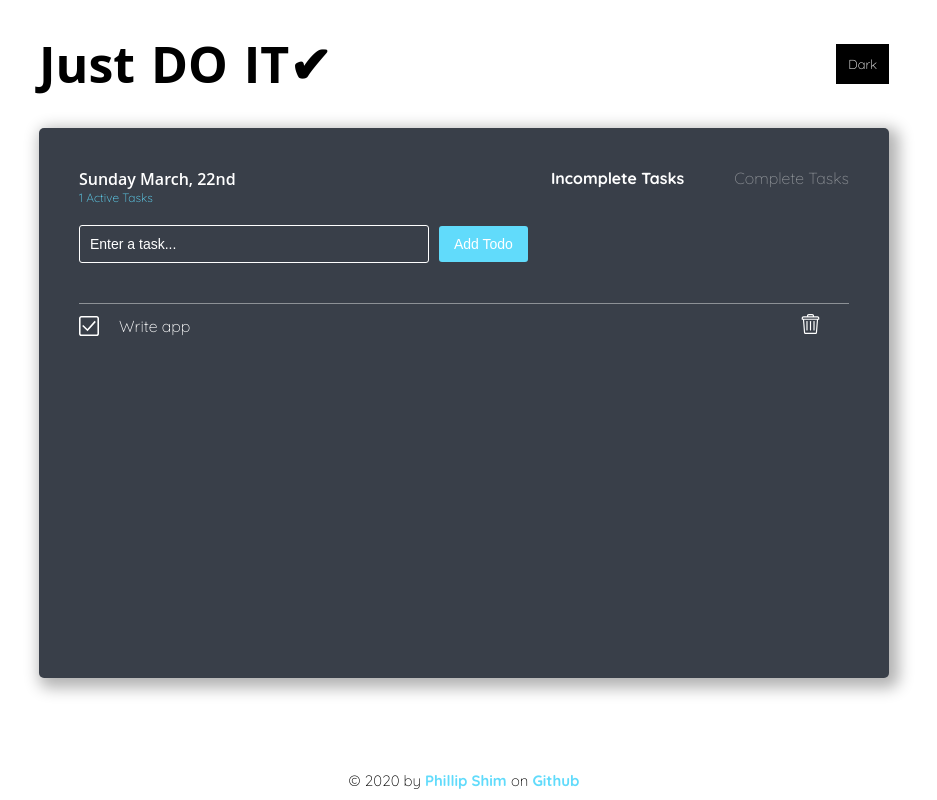
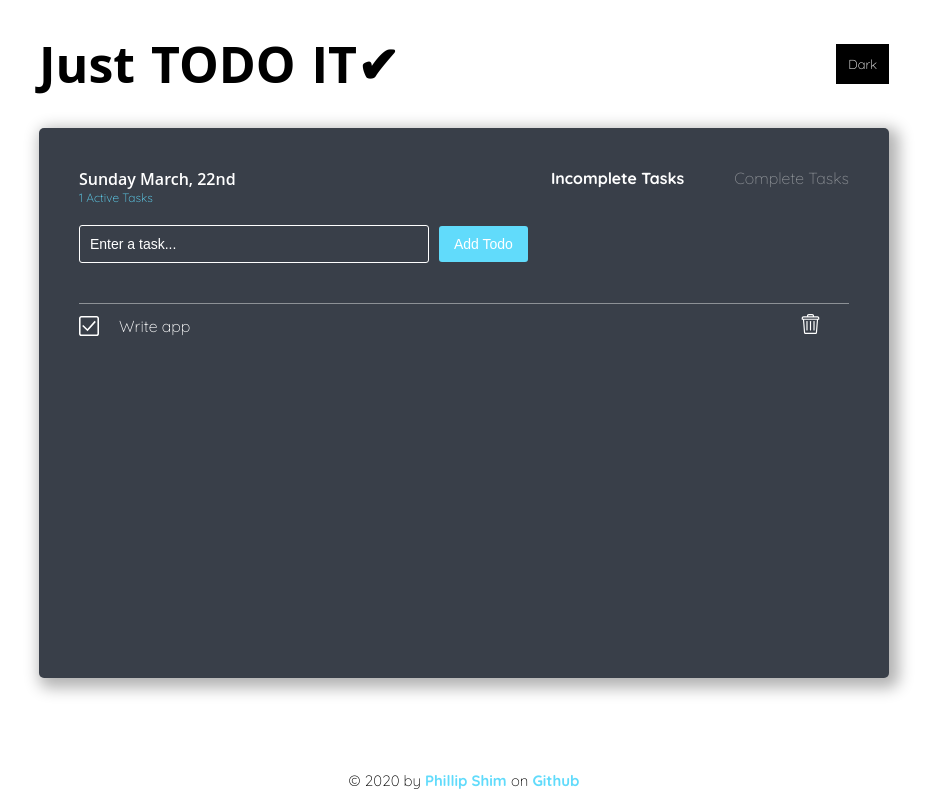
Before and after one commit to shimphillip/just-todo-it, a React (Create React App) app: page / in a window 1280 px wide. Shown: the whole page, without its empty margins (176-1113 px from the left). Built offline with nearby package versions, Linux system fonts and the light colour scheme.

Commit message:
update package.json

```diff
--- a/package.json
+++ b/package.json
@@ -1,7 +1,8 @@
 {
-  "name": "just-do-it",
-  "version": "0.1.0",
+  "name": "just-todo-it",
+  "version": "1.0.0",
   "private": true,
+  "author": "Phillip Shim",
   "dependencies": {
     "@testing-library/jest-dom": "^4.2.4",
     "@testing-library/react": "^10.0.1",
--- a/public/index.html
+++ b/public/index.html
@@ -4,40 +4,11 @@
     <meta charset="utf-8" />
     <link rel="icon" href="%PUBLIC_URL%/favicon.ico" />
     <meta name="viewport" content="width=device-width, initial-scale=1" />
-    <meta name="theme-color" content="#000000" />
-    <meta
-      name="description"
-      content="Web site created using create-react-app"
-    />
-    <link rel="apple-touch-icon" href="%PUBLIC_URL%/logo192.png" />
-    <!--
-      manifest.json provides metadata used when your web app is installed on a
-      user's mobile device or desktop. See https://developers.google.com/web/fundamentals/web-app-manifest/
-    -->
-    <link rel="manifest" href="%PUBLIC_URL%/manifest.json" />
-    <!--
-      Notice the use of %PUBLIC_URL% in the tags above.
-      It will be replaced with the URL of the `public` folder during the build.
-      Only files inside the `public` folder can be referenced from the HTML.
-
-      Unlike "/favicon.ico" or "favicon.ico", "%PUBLIC_URL%/favicon.ico" will
-      work correctly both with client-side routing and a non-root public URL.
-      Learn how to configure a non-root public URL by running `npm run build`.
-    -->
-    <title>React App</title>
+    <meta name="description" content="A todo app made with typescript" />
+    <title>Just TODO IT!</title>
   </head>
   <body>
     <noscript>You need to enable JavaScript to run this app.</noscript>
     <div id="root"></div>
-    <!--
-      This HTML file is a template.
-      If you open it directly in the browser, you will see an empty page.
-
-      You can add webfonts, meta tags, or analytics to this file.
-      The build step will place the bundled scripts into the <body> tag.
-
-      To begin the development, run `npm start` or `yarn start`.
-      To create a production bundle, use `npm run build` or `yarn build`.
-    -->
   </body>
 </html>
--- a/src/components/App.tsx
+++ b/src/components/App.tsx
@@ -66,7 +66,7 @@ const App: React.FC<AppProps> = ({ initialTodosImport }) => {
     <div className="wrapper">
       <div className="introduction">
         <h1>
-          Just DO IT
+          Just TODO IT
           <span aria-label="Check mark" role="img">
             ✔
           </span>
```
